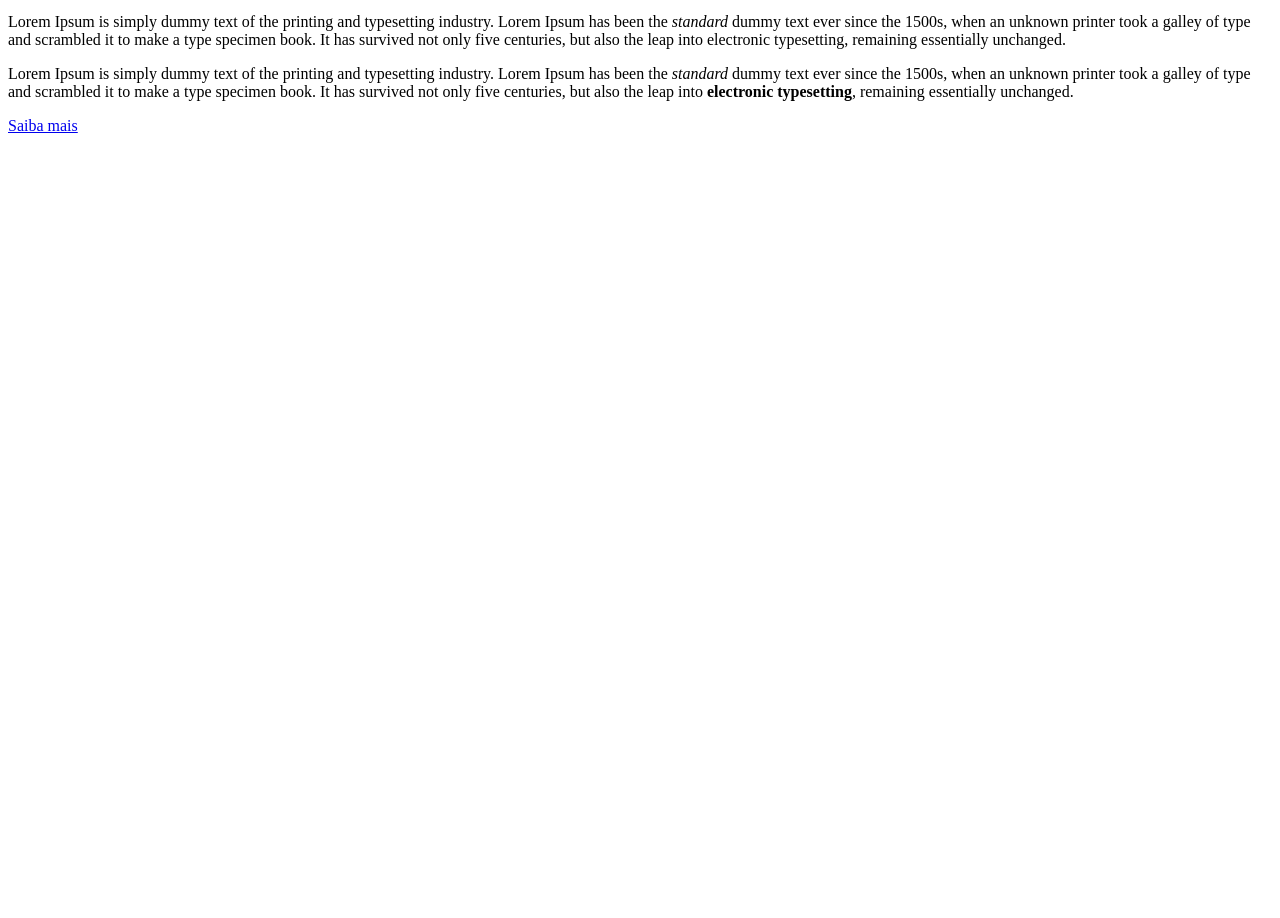
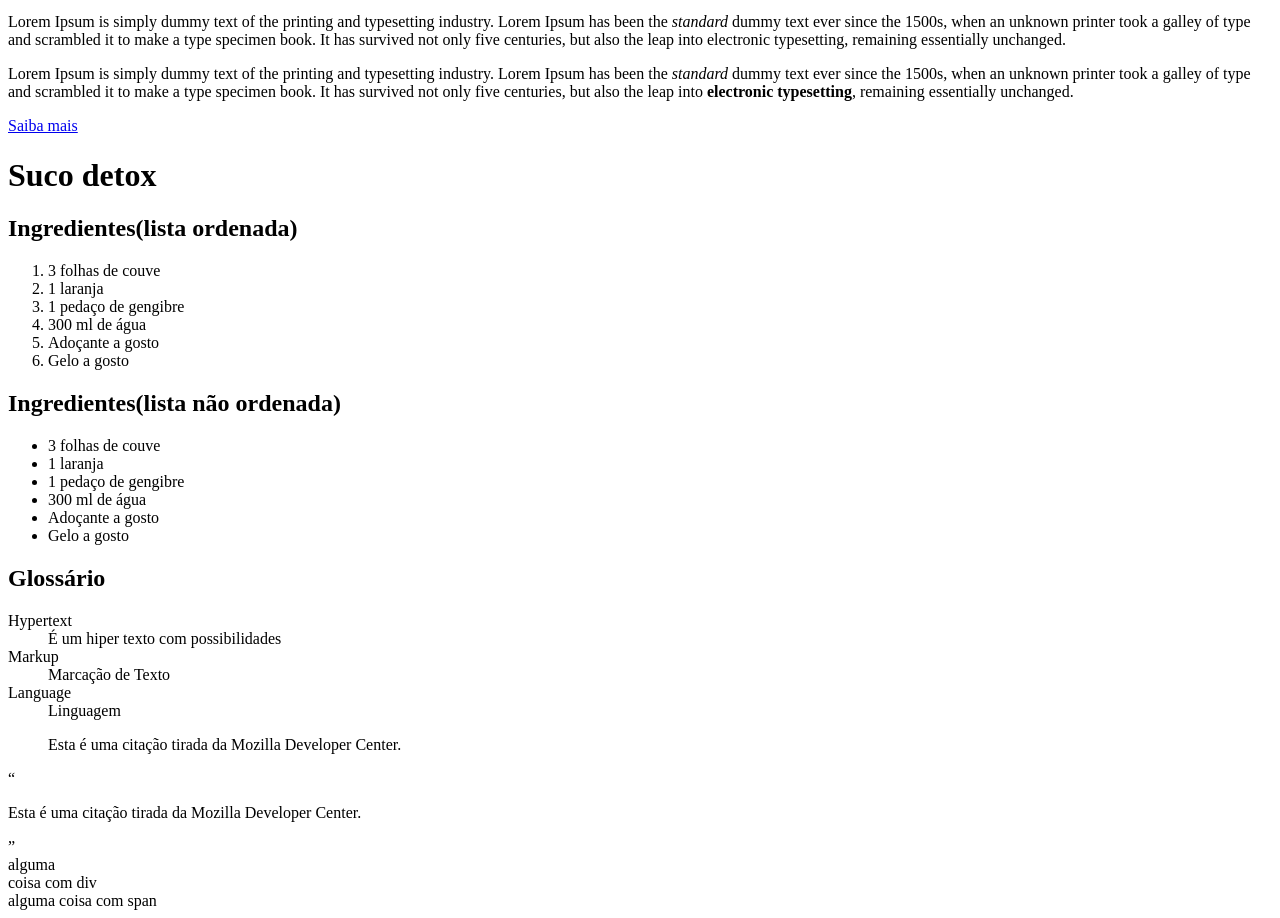
Before and after one commit to GusthavoRV/discover-rocketseat, a plain HTML site: page guia-estelar-de-html/index.html in a window 1280 px wide. Shown: the part 115-1033 px from the top of the page. Before the commit the page ends 800 px from the top, so only its background shows below. Drawn offline with Linux system fonts and the light colour scheme.

Commit message:
Trabalhando com elementos

```diff
--- a/guia-estelar-de-html/index.html
+++ b/guia-estelar-de-html/index.html
@@ -1,4 +1,3 @@
-
 <!--
 Anatomia das Tags:
     *Abertura da Tag
@@ -7,43 +6,117 @@ Anatomia das Tags:
     *Elementos
 -->
 
-<h1> Olá Mundo</h1>
-
+<h1>Olá Mundo</h1>
 
 <!--
     *Tags sem fechamento
     *Atributos
 -->
 
-<img src="chrome://branding/content/about-logo.png"  width="25px">
+<img src="chrome://branding/content/about-logo.png" width="25px" />
 
 <!--
     *Atributos booleanos
 -->
 
 <div>
-    <input type="text" disabled>
+  <input type="text" disabled />
 </div>
-
 
 <div>
   <p>
     Lorem Ipsum is simply dummy text of the printing and typesetting industry.
-        Lorem Ipsum has been the <em>standard</em>  dummy text ever since the 1500s,
-        when an unknown printer took a galley of type and scrambled it to make a type
-        specimen book. It has survived not only five centuries, but also the leap into
-        electronic typesetting, remaining essentially unchanged.
+    Lorem Ipsum has been the <em>standard</em> dummy text ever since the 1500s,
+    when an unknown printer took a galley of type and scrambled it to make a
+    type specimen book. It has survived not only five centuries, but also the
+    leap into electronic typesetting, remaining essentially unchanged.
   </p>
 </div>
 
 <div>
   <p>
     Lorem Ipsum is simply dummy text of the printing and typesetting industry.
-        Lorem Ipsum has been the <em>standard</em>  dummy text ever since the 1500s,
-        when an unknown printer took a galley of type and scrambled it to make a type
-        specimen book. It has survived not only five centuries, but also the leap into
-       <strong>electronic typesetting</strong>, remaining essentially unchanged.
+    Lorem Ipsum has been the <em>standard</em> dummy text ever since the 1500s,
+    when an unknown printer took a galley of type and scrambled it to make a
+    type specimen book. It has survived not only five centuries, but also the
+    leap into <strong>electronic typesetting</strong>, remaining essentially
+    unchanged.
   </p>
 
   <a href="https://google.com">Saiba mais</a>
 </div>
+
+<!--
+    Listas:
+    *ordenadas
+    *não ordenadas
+-->
+<h1>Suco detox</h1>
+<h2>Ingredientes(lista ordenada)</h2>
+
+<ol>
+  <li>3 folhas de couve</li>
+  <li>1 laranja</li>
+  <li>1 pedaço de gengibre</li>
+  <li>300 ml de água</li>
+  <li>Adoçante a gosto</li>
+  <li>Gelo a gosto</li>
+</ol>
+
+<h2>Ingredientes(lista não ordenada)</h2>
+
+<ul>
+  <li>3 folhas de couve</li>
+  <li>1 laranja</li>
+  <li>1 pedaço de gengibre</li>
+  <li>300 ml de água</li>
+  <li>Adoçante a gosto</li>
+  <li>Gelo a gosto</li>
+</ul>
+
+<!--
+    Listas de descrição:
+    <dl>
+        <dt><\dt>
+        <dd><\dd>
+    <\dl>
+-->
+<h2>Glossário</h2>
+
+<dl>
+  <dt>Hypertext</dt>
+  <dd>É um hiper texto com possibilidades</dd>
+
+  <dt>Markup</dt>
+  <dd>Marcação de Texto</dd>
+
+  <dt>Language</dt>
+  <dd>Linguagem</dd>
+</dl>
+
+<!--
+    Citações:
+    *blockquote
+    *cite
+    *q
+-->
+<blockquote cite="http://developer.mozilla.org">
+  <p>Esta é uma citação tirada da Mozilla Developer Center.</p>
+</blockquote>
+
+<q cite="http://developer.mozilla.org">
+  <p>Esta é uma citação tirada da Mozilla Developer Center.</p>
+</q>
+
+<!--
+    Tags génericas
+    *<div><\div> → tem quebra de linha
+    *<span><\span> → mantem em linha
+-->
+
+<div>
+  alguma
+  <div>coisa com div</div>
+</div>
+
+<span>alguma coisa<span> com span </span></span>
```
Lines whose indentation alone changed are shown as unchanged.
